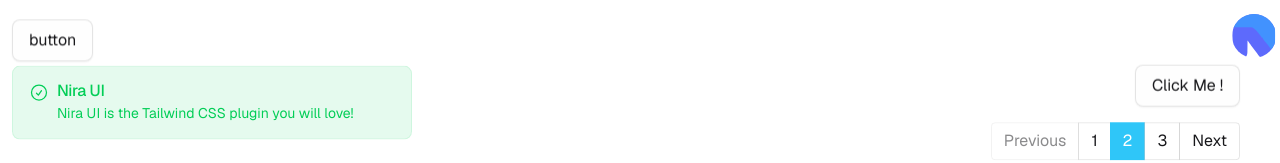
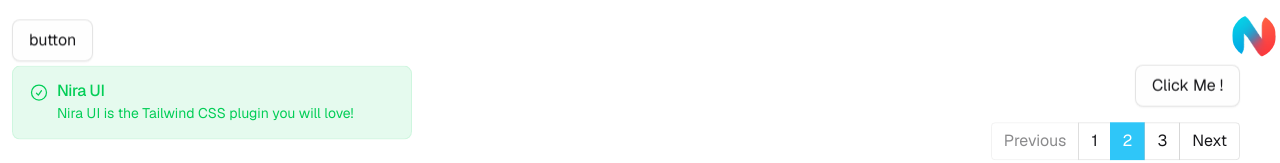
Before and after one commit to thaboyaluya/nira-ui, a website: page index.html in a window 1280 px wide. Shown: the top 163 px of the page. Drawn offline with nearby package versions, Linux system fonts and the light colour scheme.

Commit message:
Intial Commit

```diff
--- a/index.html
+++ b/index.html
@@ -24,7 +24,7 @@
 <meta name="twitter:description" content="Nira UI provides reusable Tailwind CSS UI components and themes so you can design and ship websites faster.">
 <meta name="twitter:image" content="/images/og-image.png">
 <meta name="twitter:image:alt" content="Nira UI – Tailwind CSS Components &amp; Themes">
-<link rel="icon" href="./img/svgviewer-output.svg" type="image/x-icon" sizes="48x48">
+<link rel="icon" href="./img/nira-ui-logo-transparent.ico" type="image/x-icon" sizes="48x48">
 </head>
 <style>
   @layer utilities {
@@ -100,7 +100,7 @@
 
 
 
-<img loading="lazy" class="avatar-lg absolute animate-float z-[-2] top-6 right-1 hidden lg:block" style="animation-delay: 0.5s;" src="./img/svgviewer-output.svg" alt="Avatar">
+<img loading="lazy" class="avatar-lg absolute animate-float z-[-2] top-6 right-1 hidden lg:block" style="animation-delay: 0.5s;" src="./img/nira-ui-logo-transparent.ico" alt="Avatar">
 
 
 <button type="button" class="tooltip button tooltip-n  absolute animate-float  top-20 right-10 hidden lg:block " data-content="Thanks for clicking me." style="animation-delay: 1s;">
```
